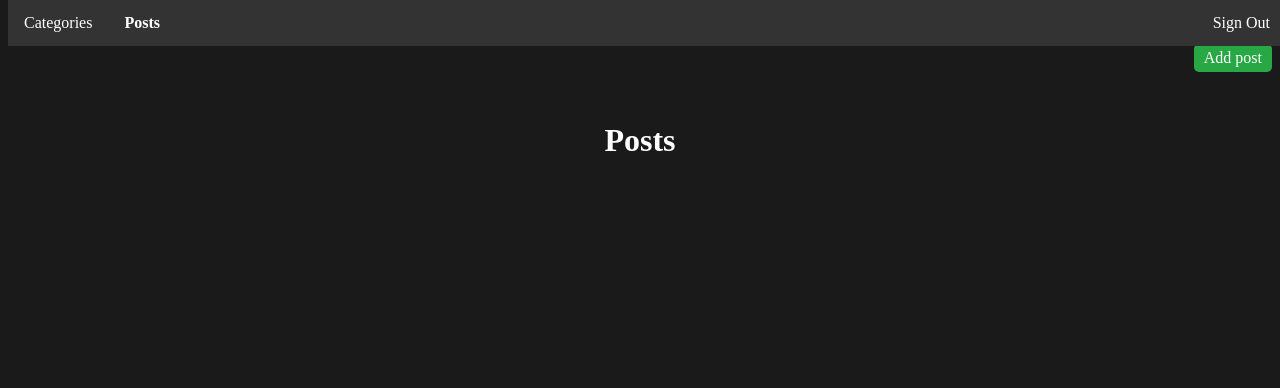
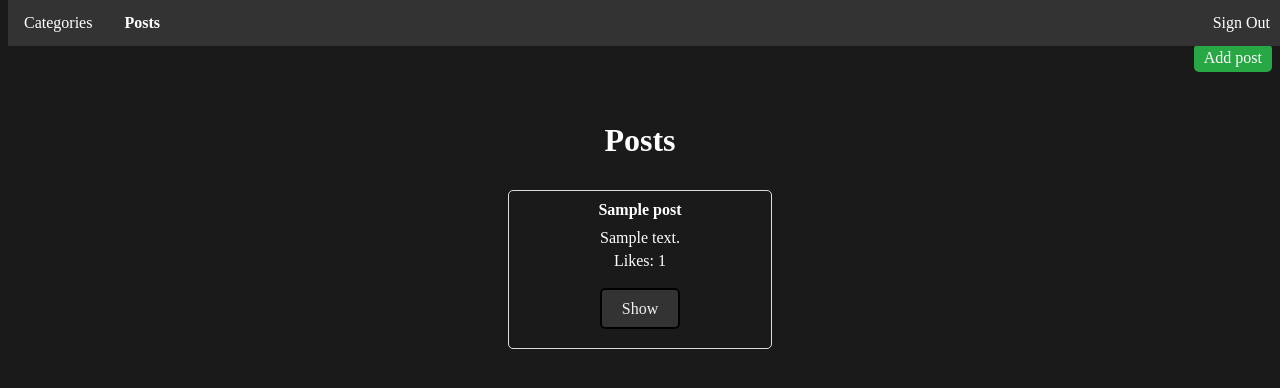
Before and after one commit to Diwaakar84/CMS_Django, a Django app: page /posts/ in a window 1280 px wide. Shown: the top 388 px of the page. Run offline with Django 5.2, Linux system fonts and the light colour scheme; a user stored in the database is signed in; tables that the repository leaves empty hold one stand-in row (values such as "Sample post").

Commit message:
Post functionalities added

```diff
--- a/Mockapp/templates/posts/index.html
+++ b/Mockapp/templates/posts/index.html
@@ -12,7 +12,6 @@
 
 <div class="post-container">
     {% for post in posts %}
-        {% if not user.is_authenticated or post.user_id != user.id %}
         <div class="post">
             <div class="post-title">{{ post.title }}</div>
             <div class="post-description">{{ post.description }}</div>
@@ -24,7 +23,6 @@
 
             </div>
         </div>
-        {% endif %}
     {% endfor %}
 </div>
 
--- a/Mockapp/templates/posts/new.html
+++ b/Mockapp/templates/posts/new.html
@@ -17,7 +17,7 @@
         {{ form.description }}
     </div>
 
-    {{ form.category_ids }}
+    <!-- {{ form.category_ids }} -->
 
     <div class="button-container">
         <button type="submit" class="like-button">Submit</button>
--- a/Mockapp/views/categories.py
+++ b/Mockapp/views/categories.py
@@ -1,4 +1,5 @@
 from django.shortcuts import render, get_object_or_404, redirect
+from django.contrib.auth.decorators import login_required
 from ..models import Category
 from .forms import CategoryForm
 
@@ -10,6 +11,7 @@ def category_posts(request, category_id):
     category = get_object_or_404(Category, pk=category_id)
     return render(request, 'categories/show.html', {'category': category})
 
+@login_required
 def category_create(request):
     if request.method == 'POST':
         form = CategoryForm(request.POST)
@@ -22,9 +24,10 @@ def category_create(request):
 
     return render(request, 'categories/new.html', {'form': form})
 
+@login_required
 def category_edit(request, pk):
     category = get_object_or_404(Category, pk=pk)
-    print(category)
+
     if request.method == 'POST' and request.POST.get('_method') == 'patch':
         form = CategoryForm(request.POST, instance=category)
         if form.is_valid():
@@ -34,6 +37,7 @@ def category_edit(request, pk):
         form = CategoryForm(instance=category)
     return render(request, 'categories/edit.html', {'category': category})
 
+@login_required
 def category_delete(request, pk):
     category = get_object_or_404(Category, pk=pk)
     category.delete()
--- a/Mockapp/views/posts.py
+++ b/Mockapp/views/posts.py
@@ -1,4 +1,6 @@
 from django.shortcuts import render, get_object_or_404, redirect
+from django.contrib.auth.decorators import login_required
+from django.http import HttpResponseForbidden
 from ..models import Post
 from .forms import PostForm
 
@@ -8,28 +10,43 @@ def post_index(request):
 
 def post_detail(request, pk):
     post = get_object_or_404(Post, pk=pk)
-    return render(request, 'posts/detail.html', {'post': post})
+    return render(request, 'posts/show.html', {'post': post})
 
+@login_required
 def new_post(request):
     if request.method == 'POST':
         form = PostForm(request.POST)
         print(form)
         if form.is_valid():
+            post = form.save(commit=False)
+            post.user = request.user
+            post.save()
 
-            form.save()
-            return redirect('post_list')
+            return redirect('post_index')
     else:
         form = PostForm()
 
     return render(request, 'posts/new.html', {'form': form})
 
+@login_required
 def post_edit(request, pk):
-    # Implement your edit view logic here
     post = get_object_or_404(Post, pk=pk)
+    if post.user != request.user:
+        return HttpResponseForbidden("You are not allowed to edit this post.")
+
+    if request.method == 'POST':
+        form = PostForm(request.POST, instance=post)
+        if form.is_valid():
+            form.save()
+            return redirect('post_index')
+    else:
+        form = PostForm(instance=post)
     return render(request, 'posts/edit.html', {'post': post})
 
+@login_required
 def post_delete(request, pk):
-    # Implement your delete view logic here
     post = get_object_or_404(Post, pk=pk)
+    if post.user != request.user:
+        return HttpResponseForbidden("You are not allowed to delete this post.")
     post.delete()
-    return redirect('post_list')
+    return redirect('post_index')
```
Also changed, not shown: Mockapp/templates/posts/edit.html (+6 -18 lines), Mockapp/templates/posts/show.html (+2 -20 lines). Lines whose indentation alone changed are shown as unchanged.
